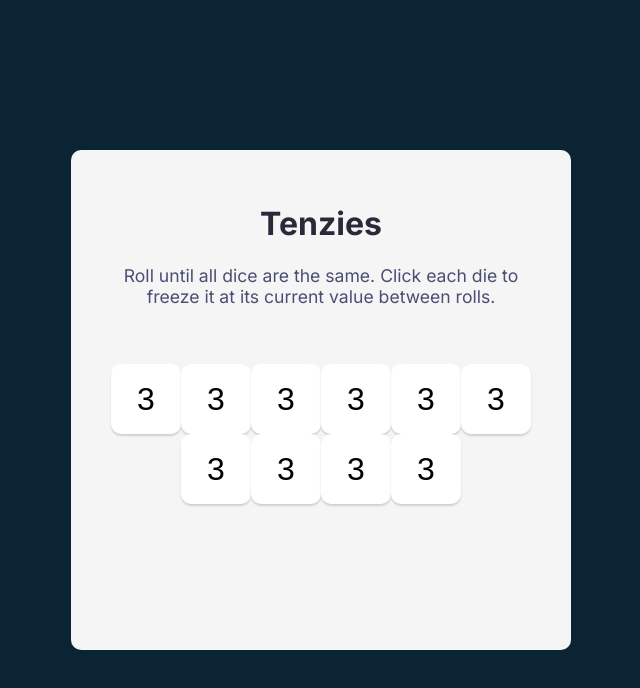
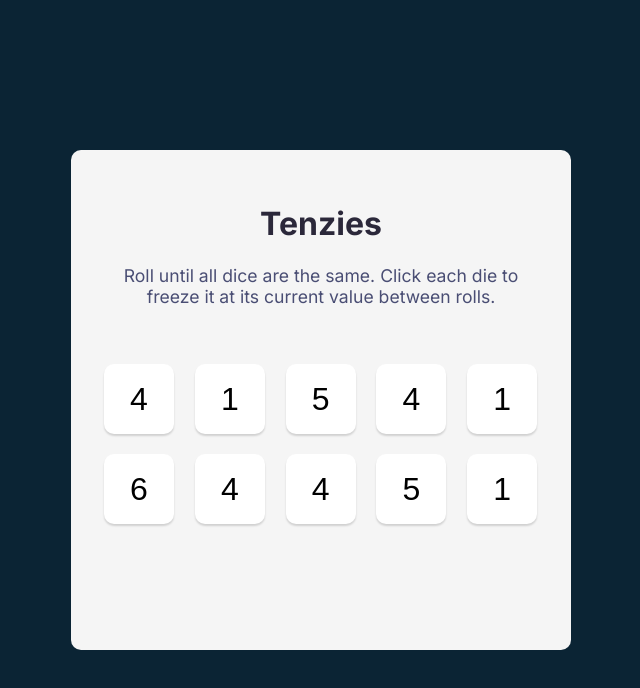
Before and after one commit to UxmalCuellar/tenzies, a React (Vite) app: page / in a window 1280 px wide. Shown: the top 688 px of the page, without its empty margins (319-959 px from the left). Built offline with nearby package versions, Linux system fonts and the light colour scheme.

Commit message:
create 10 random numbers and assign them to the Die components value

```diff
--- a/src/components/Main.jsx
+++ b/src/components/Main.jsx
@@ -1,31 +1,24 @@
-import React from 'react'
+import { useState } from 'react'
 import Die from './Die'
 
 export default function Main() {
-  const value = Math.floor(Math.random() * (6 - 1 + 1) + 1)
+  const [dice, setDice] = useState(generateAllNewDice())
+  const diceElements = dice.map(number => <Die value={number}/> )
 
   function generateAllNewDice() {
-
-    const randomDice = Array(6).fill(Math.floor(Math.random() * (6 - 1 + 1) + 1))
-    console.log(randomDice)
+    return Array.from({length: 10}, () => Math.ceil(Math.random() * 6))
   }
 
   return (
     <>
-      <main className="container">
+      <main>
         <h1>Tenzies</h1>
         <p>Roll until all dice are the same. Click each die to freeze it at its current value between rolls.</p>
 
-        <Die value={value}/>
-        <Die value={value}/>
-        <Die value={value}/>
-        <Die value={value}/>
-        <Die value={value}/>
-        <Die value={value}/>
-        <Die value={value}/>
-        <Die value={value}/>
-        <Die value={value}/>
-        <Die value={value}/>
+        <div className="die-container">
+
+          {diceElements}
+        </div>
       </main>
 
     </>
```
